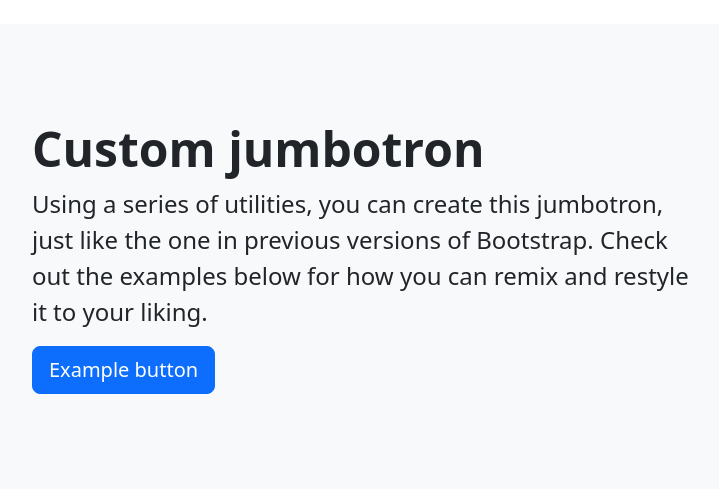
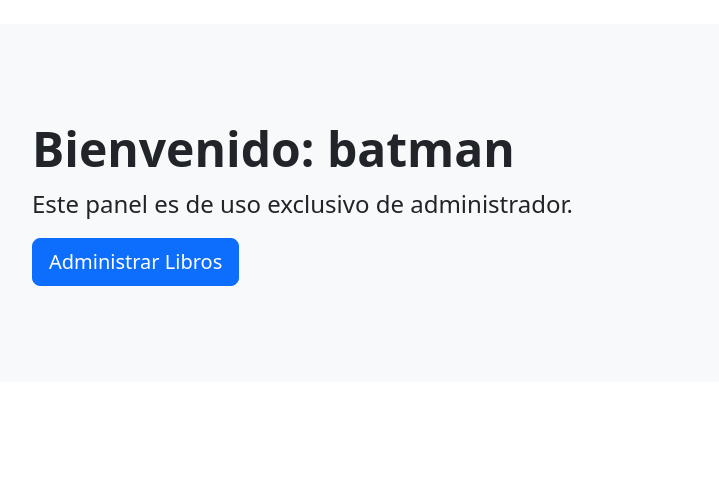
Before and after one commit to slbcronos/SitioWeb, a PHP site: page /administrador/inicio.php in a window 1280 px wide. Shown: the part 56-545 px from the top of the page, without its empty margins (110-829 px from the left). Run offline with PHP 8.4, Linux system fonts and the light colour scheme; the visitor is signed in with stand-in values (Sample User, id 1).

Commit message:
video 37

```diff
--- a/administrador/inicio.php
+++ b/administrador/inicio.php
@@ -5,15 +5,12 @@
             <div class="col-md-12">
                 <div class="p-5 mb-4 bg-light rounded-3">
                     <div class="container-fluid py-5">
-                        <h1 class="display-5 fw-bold">Custom jumbotron</h1>
+                        <h1 class="display-5 fw-bold">Bienvenido: <?php echo $nombreUsuario;?></h1>
                         <p class="col-md-8 fs-4">
-                            Using a series of utilities, you can create this jumbotron, just
-                            like the one in previous versions of Bootstrap. Check out the
-                            examples below for how you can remix and restyle it to your liking.
+                            Este panel es de uso exclusivo de administrador.
                         </p>
-                        <button class="btn btn-primary btn-lg" type="button">
-                            Example button
-                        </button>
+                        <a class="btn btn-primary btn-lg" href="seccion/Productos.php" role="button">Administrar Libros</a>
+
                     </div>
                 </div>
 
```
Also changed, not shown: administrador/index.php (+22 -7 lines), administrador/seccion/cerrar.php (+8 -3 lines).
